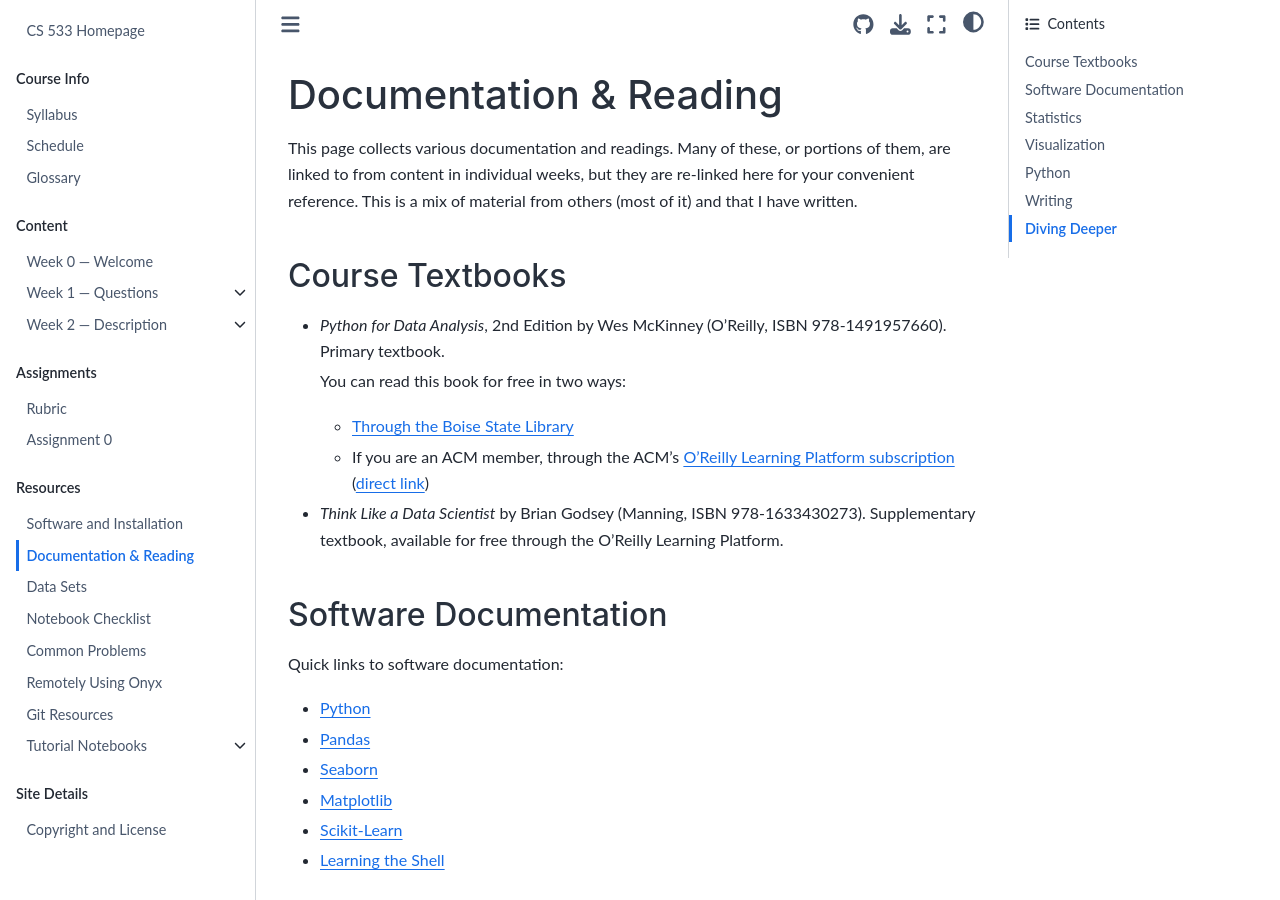
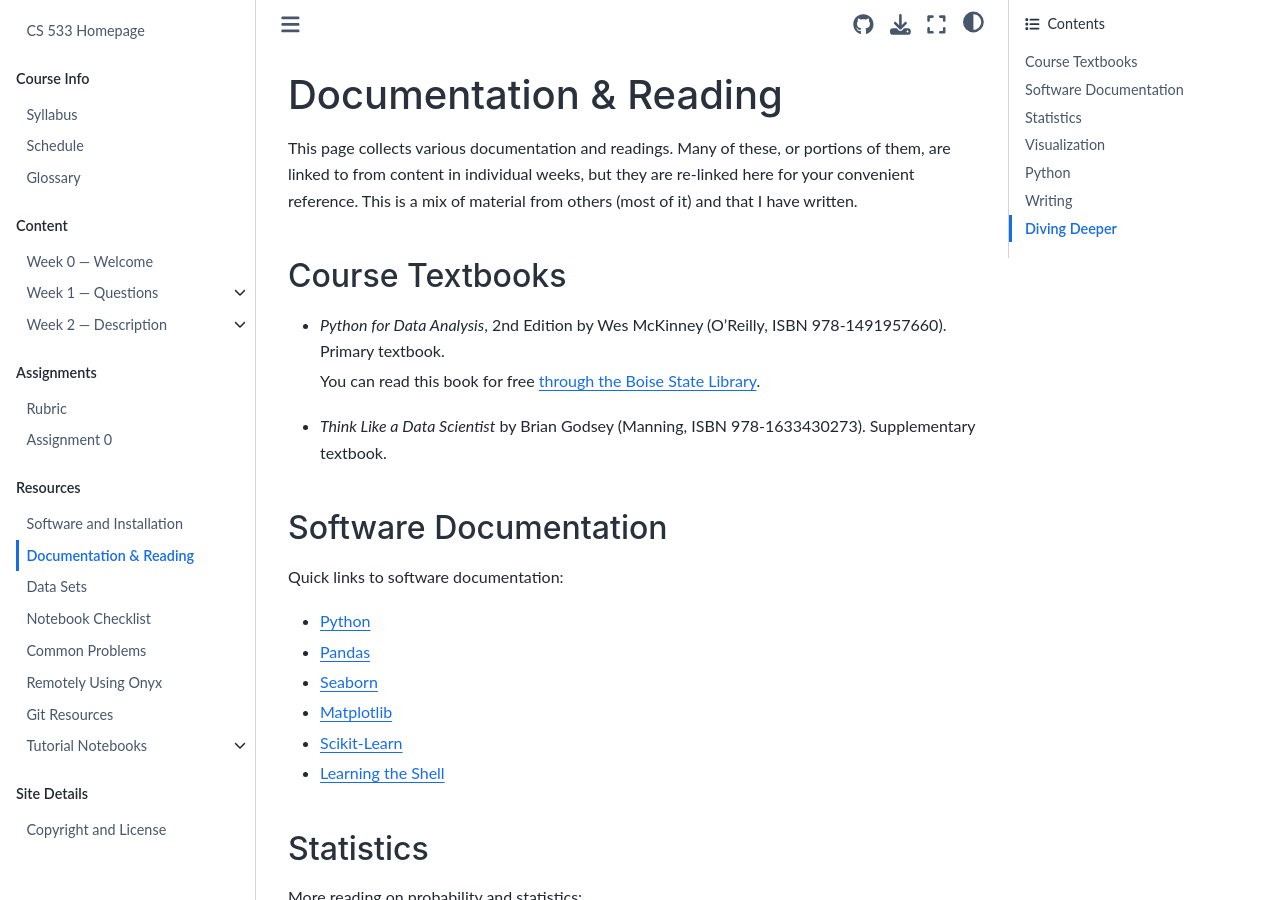
Before and after one commit to mdekstrand/cs533-web, a Jupyter Book: the page built from resources/documentation.md, in a window 1280 px wide and 900 px high. Built offline with Jupyter Book 1.0.4 settings and Sphinx 7.4.7 and the Sphinx Book theme 1.1.4, drawn with Linux system fonts in a browser that asks for light colours; pages that are not in the unit, such as notebooks, are missing from menus; a style sheet for code colours, icons or effects is not loaded.

Commit message:
drop o'reilly

```diff
--- a/resources/documentation.md
+++ b/resources/documentation.md
@@ -8,13 +8,9 @@
 
 -   <cite>Python for Data Analysis</cite>, 2nd Edition by Wes McKinney (O’Reilly, ISBN 978-1491957660). Primary textbook.
 
-    You can read this book for free in two ways:
+    You can read this book for free [through the Boise State Library](https://boisestate.on.worldcat.org/oclc/1005140249).
 
-    - [Through the Boise State Library](https://boisestate.on.worldcat.org/oclc/1005140249)
-    - If you are an ACM member, through the ACM's [O'Reilly Learning Platform subscription](https://learning.acm.org/e-learning/oreilly)
-      ([direct link](https://learning.oreilly.com/library/view/python-for-data/9781491957653/))
-
--   <cite>Think Like a Data Scientist</cite> by Brian Godsey (Manning, ISBN 978-1633430273). Supplementary textbook, available for free through the O'Reilly Learning Platform.
+-   <cite>Think Like a Data Scientist</cite> by Brian Godsey (Manning, ISBN 978-1633430273). Supplementary textbook.
 
 ## Software Documentation
 
```
Also changed, not shown: syllabus.md (+0 -6 lines).
